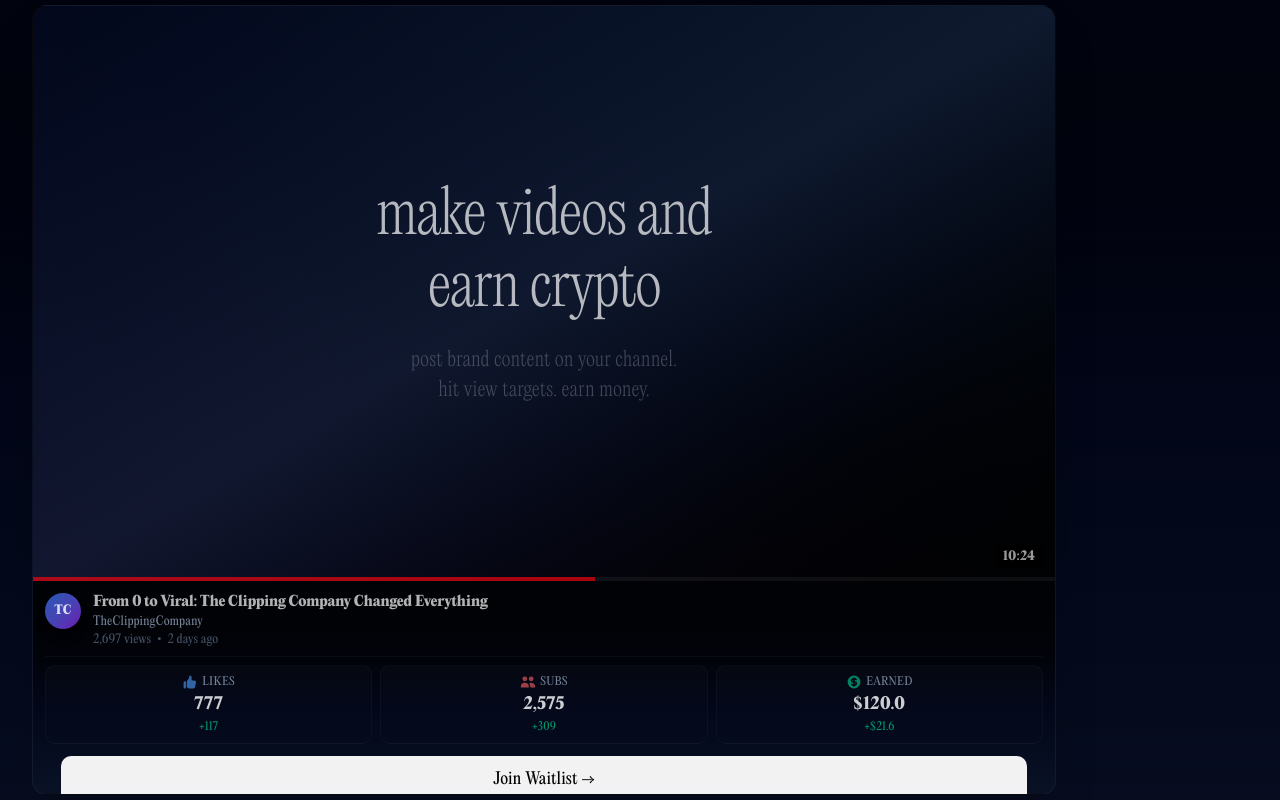
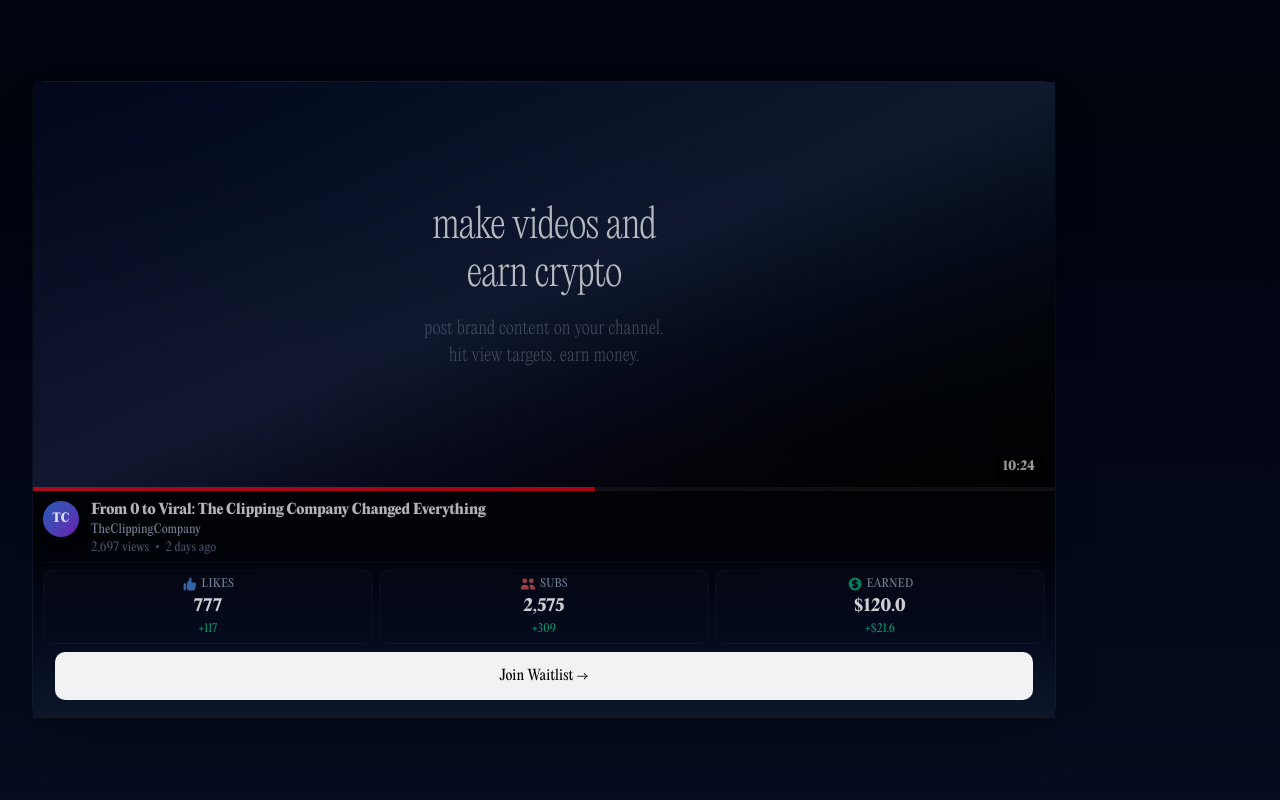
Before and after one commit to 0xazanul/Clipping_waitlst_and_landingf, a Next.js app: page / in a window 1280 px wide. Shown: the top 800 px of the page. Built offline with nearby package versions, Linux system fonts and the light colour scheme; no server answers.

Commit message:
new_thee

```diff
--- a/components/background/VideoMetricsBackground.tsx
+++ b/components/background/VideoMetricsBackground.tsx
@@ -40,26 +40,25 @@ export default function VideoMetricsBackground({ onJoinWaitlist }: VideoMetricsB
     >
       <div className="w-full mx-auto" style={{ maxHeight: '100%', maxWidth: '95%' }}>
         <div
-          className="relative bg-gradient-to-b from-black/80 via-slate-950/90 to-slate-900/80 rounded-lg md:rounded-xl shadow-2xl border border-white/[0.03] w-full overflow-hidden"
+          className="relative bg-gradient-to-b from-black/80 via-slate-950/90 to-slate-900/80 rounded-lg md:rounded-xl shadow-2xl border border-white/[0.03] w-full"
           style={{
             display: 'flex',
             flexDirection: 'column',
             maxHeight: 'calc(100vh - 10px)',
-            transform: 'scale(0.95)',
-            transformOrigin: 'center',
           }}
         >
-        <div className="relative bg-gradient-to-br from-slate-950 via-slate-900 to-black flex items-center justify-center px-4 sm:px-6 md:px-8" style={{ aspectRatio: '16/9', flexShrink: 0 }}>
+        <div className="relative bg-gradient-to-br from-slate-950 via-slate-900 to-black flex items-center justify-center px-4 sm:px-6 md:px-8" style={{ width: '100%', paddingBottom: '40%', position: 'relative', flexShrink: 0 }}>
             <div className="absolute inset-0 bg-gradient-to-tr from-purple-900/5 via-blue-900/3 to-cyan-900/5 pointer-events-none" />
 
+            <div className="absolute inset-0 flex items-center justify-center">
             <div className="relative z-10 w-full max-w-xl text-center">
-              <h1 className="text-[1.75rem] leading-[1.2] sm:text-[2.25rem] md:text-[3rem] lg:text-[3.75rem] font-light tracking-tight text-white/70 mb-3 sm:mb-4 md:mb-5 px-2">
+              <h1 className="text-[1.5rem] leading-[1.2] sm:text-[1.75rem] md:text-[2rem] lg:text-[2.5rem] font-light tracking-tight text-white/70 mb-2 sm:mb-3 md:mb-4 px-2">
                 make videos and
                 <br />
                 earn crypto
               </h1>
 
-              <p className="text-[0.875rem] leading-[1.5] sm:text-[1rem] md:text-[1.125rem] lg:text-[1.25rem] text-gray-500/60 font-light px-4 sm:px-6">
+              <p className="text-[0.75rem] leading-[1.5] sm:text-[0.875rem] md:text-[1rem] lg:text-[1.125rem] text-gray-500/60 font-light px-4 sm:px-6">
                 post brand content on your channel.
                 <br />
                 hit view targets. earn money.
@@ -73,9 +72,10 @@ export default function VideoMetricsBackground({ onJoinWaitlist }: VideoMetricsB
             <div className="absolute bottom-0 left-0 right-0 h-0.5 md:h-1 bg-white/5 pointer-events-none">
               <div className="yt-progress h-full bg-red-600/70 transition-all duration-300" />
             </div>
+            </div>
           </div>
 
-          <div className="bg-gradient-to-b from-black/80 via-slate-950/90 to-slate-900/80 p-2 sm:p-2.5 md:p-3" style={{ flexShrink: 0 }}>
+          <div className="bg-gradient-to-b from-black/80 via-slate-950/90 to-slate-900/80 p-1.5 sm:p-2 md:p-2.5" style={{ flexShrink: 0 }}>
             <div className="flex items-start gap-2 sm:gap-2.5 md:gap-3">
               <div className="yt-avatar w-7 h-7 sm:w-8 sm:h-8 md:w-9 md:h-9 rounded-full bg-gradient-to-br from-blue-500/70 via-indigo-500/70 to-purple-600/70 flex items-center justify-center shadow-lg flex-shrink-0">
                 <span className="text-white/80 font-bold text-[10px] sm:text-[11px] md:text-xs">TC</span>
@@ -95,8 +95,8 @@ export default function VideoMetricsBackground({ onJoinWaitlist }: VideoMetricsB
               </div>
             </div>
 
-            <div className="mt-1.5 sm:mt-2 pt-1.5 sm:pt-2 border-t border-white/[0.03] grid grid-cols-3 gap-1.5 sm:gap-2">
-              <div className="flex flex-col items-center bg-gradient-to-b from-white/[0.02] to-transparent rounded-lg p-1.5 sm:p-2 border border-white/[0.03] transition-all duration-300 hover:bg-white/[0.04] hover:border-white/[0.06]">
+            <div className="mt-1 sm:mt-1.5 pt-1 sm:pt-1.5 border-t border-white/[0.03] grid grid-cols-3 gap-1 sm:gap-1.5">
+              <div className="flex flex-col items-center bg-gradient-to-b from-white/[0.02] to-transparent rounded-lg p-1 sm:p-1.5 border border-white/[0.03] transition-all duration-300 hover:bg-white/[0.04] hover:border-white/[0.06]">
                 <div className="flex items-center gap-1 mb-0.5">
                   <svg className="w-3 h-3 sm:w-3.5 sm:h-3.5 md:w-4 md:h-4 text-blue-400/60" fill="currentColor" viewBox="0 0 20 20">
                     <path d="M2 10.5a1.5 1.5 0 113 0v6a1.5 1.5 0 01-3 0v-6zM6 10.333v5.43a2 2 0 001.106 1.79l.05.025A4 4 0 008.943 18h5.416a2 2 0 001.962-1.608l1.2-6A2 2 0 0015.56 8H12V4a2 2 0 00-2-2 1 1 0 00-1 1v.667a4 4 0 01-.8 2.4L6.8 7.933a4 4 0 00-.8 2.4z" />
@@ -107,7 +107,7 @@ export default function VideoMetricsBackground({ onJoinWaitlist }: VideoMetricsB
                 <span className="text-[0.625rem] sm:text-[0.6875rem] text-emerald-400/70 font-medium mt-0.5">+{Math.round(likes * 0.15)}</span>
               </div>
 
-              <div className="flex flex-col items-center bg-gradient-to-b from-white/[0.02] to-transparent rounded-lg p-1.5 sm:p-2 border border-white/[0.03] transition-all duration-300 hover:bg-white/[0.04] hover:border-white/[0.06]">
+              <div className="flex flex-col items-center bg-gradient-to-b from-white/[0.02] to-transparent rounded-lg p-1 sm:p-1.5 border border-white/[0.03] transition-all duration-300 hover:bg-white/[0.04] hover:border-white/[0.06]">
                 <div className="flex items-center gap-1 mb-0.5">
                   <svg className="w-3 h-3 sm:w-3.5 sm:h-3.5 md:w-4 md:h-4 text-red-400/60" fill="currentColor" viewBox="0 0 20 20">
                     <path d="M9 6a3 3 0 11-6 0 3 3 0 016 0zM17 6a3 3 0 11-6 0 3 3 0 016 0zM12.93 17c.046-.327.07-.66.07-1a6.97 6.97 0 00-1.5-4.33A5 5 0 0119 16v1h-6.07zM6 11a5 5 0 015 5v1H1v-1a5 5 0 015-5z" />
@@ -118,7 +118,7 @@ export default function VideoMetricsBackground({ onJoinWaitlist }: VideoMetricsB
                 <span className="text-[0.625rem] sm:text-[0.6875rem] text-emerald-400/70 font-medium mt-0.5">+{Math.round(subscribers * 0.12)}</span>
               </div>
 
-              <div className="flex flex-col items-center bg-gradient-to-b from-white/[0.02] to-transparent rounded-lg p-1.5 sm:p-2 border border-white/[0.03] transition-all duration-300 hover:bg-white/[0.04] hover:border-white/[0.06]">
+              <div className="flex flex-col items-center bg-gradient-to-b from-white/[0.02] to-transparent rounded-lg p-1 sm:p-1.5 border border-white/[0.03] transition-all duration-300 hover:bg-white/[0.04] hover:border-white/[0.06]">
                 <div className="flex items-center gap-1 mb-0.5">
                   <svg className="w-3 h-3 sm:w-3.5 sm:h-3.5 md:w-4 md:h-4 text-emerald-400/60" fill="currentColor" viewBox="0 0 20 20">
                     <path d="M8.433 7.418c.155-.103.346-.196.567-.267v1.698a2.305 2.305 0 01-.567-.267C8.07 8.34 8 8.114 8 8c0-.114.07-.34.433-.582zM11 12.849v-1.698c.22.071.412.164.567.267.364.243.433.468.433.582 0 .114-.07.34-.433.582a2.305 2.305 0 01-.567.267z" />
@@ -131,10 +131,10 @@ export default function VideoMetricsBackground({ onJoinWaitlist }: VideoMetricsB
               </div>
             </div>
 
-            <div className="px-2 sm:px-3 md:px-4 pt-2 sm:pt-3 pb-2 sm:pb-3">
+            <div className="px-1.5 sm:px-2 md:px-3 pt-1.5 sm:pt-2 pb-1.5 sm:pb-2">
               <button
                 onClick={onJoinWaitlist}
-                className="w-full bg-white/95 hover:bg-white text-black font-medium text-sm sm:text-base py-2 sm:py-2.5 rounded-lg transition-all duration-200 hover:scale-[1.01] active:scale-[0.99]"
+                className="w-full bg-white/95 hover:bg-white text-black font-medium text-xs sm:text-sm py-1.5 sm:py-2 rounded-lg transition-all duration-200 hover:scale-[1.01] active:scale-[0.99]"
               >
                 Join Waitlist →
               </button>
```
